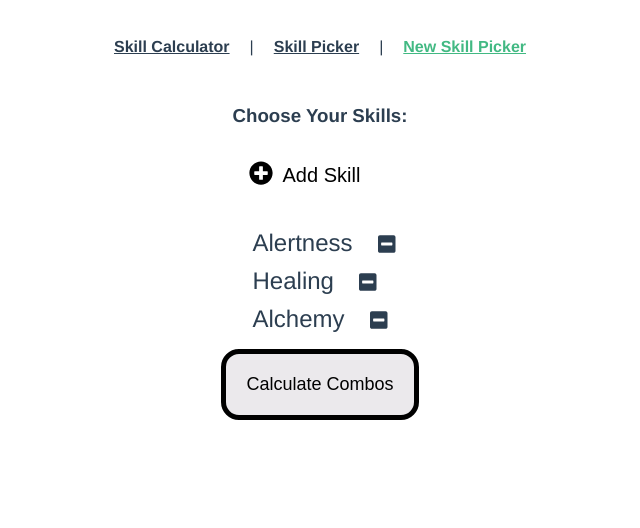
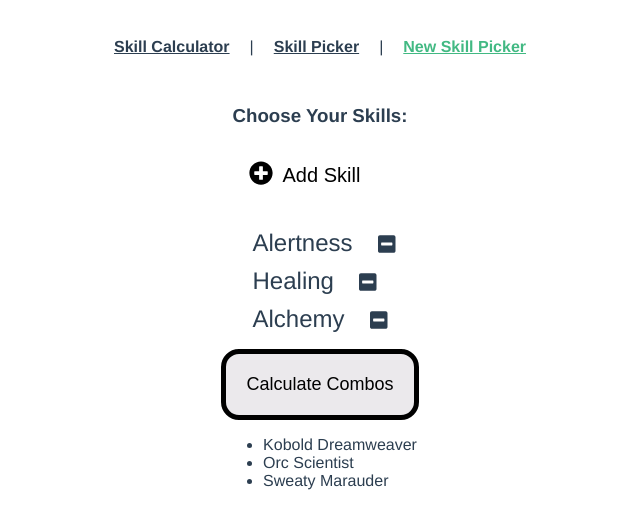
Before and after one commit to BladeBoles/ADOM-skills-calculator-client, a Vue app: page /new-skill-picker in a window 1280 px wide. Shown: the top 528 px of the page, without its empty margins (320-960 px from the left). Built offline with nearby package versions, Linux system fonts and the light colour scheme.

Commit message:
add component for possible combos list, pass mock prop with combos

```diff
--- /dev/null
+++ b/src/components/PossibleCombosList.vue
@@ -0,0 +1,16 @@
+<template>
+  <ul>
+    <li v-for="combo in this.combosList" :key="combo">{{ combo }}</li>
+  </ul>
+</template>
+
+<script>
+export default {
+  name: 'PossibleCombosList',
+  props: {
+    combosList: Array
+  }
+}
+</script>
+
+<style lang="scss" scoped></style>
--- a/src/views/NewSkillPicker.vue
+++ b/src/views/NewSkillPicker.vue
@@ -7,15 +7,22 @@
 
       <CalculateCombosButton>Calculate Combos</CalculateCombosButton>
     </form>
+    <PossibleCombosList :combosList="combosList" />
   </div>
 </template>
 
 <script>
 import SkillPickerColumn from '../components/SkillPickerColumn'
 import CalculateCombosButton from '../components/CalculateCombosButton'
+import PossibleCombosList from '../components/PossibleCombosList'
 export default {
   name: 'NewSkillsPicker',
-  components: { SkillPickerColumn, CalculateCombosButton }
+  components: { SkillPickerColumn, CalculateCombosButton, PossibleCombosList },
+  data() {
+    return {
+      combosList: ['Kobold Dreamweaver', 'Orc Scientist', 'Sweaty Marauder']
+    }
+  }
 }
 </script>
 
```
